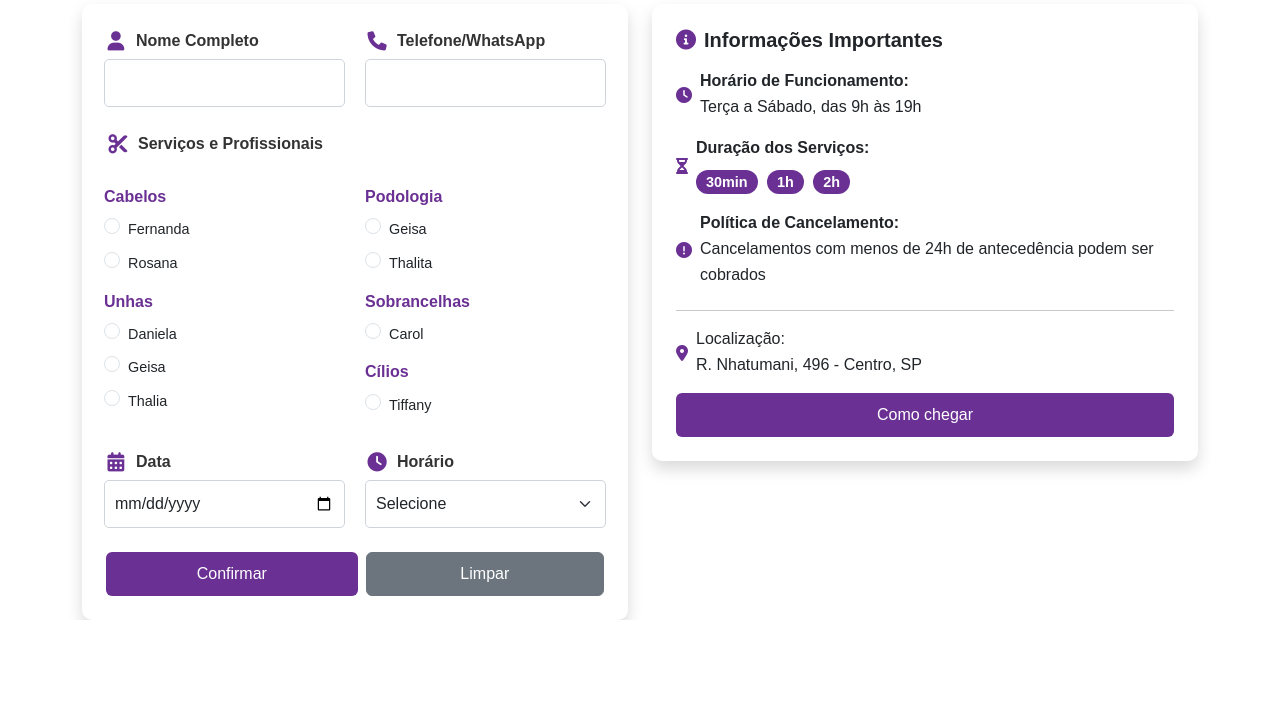
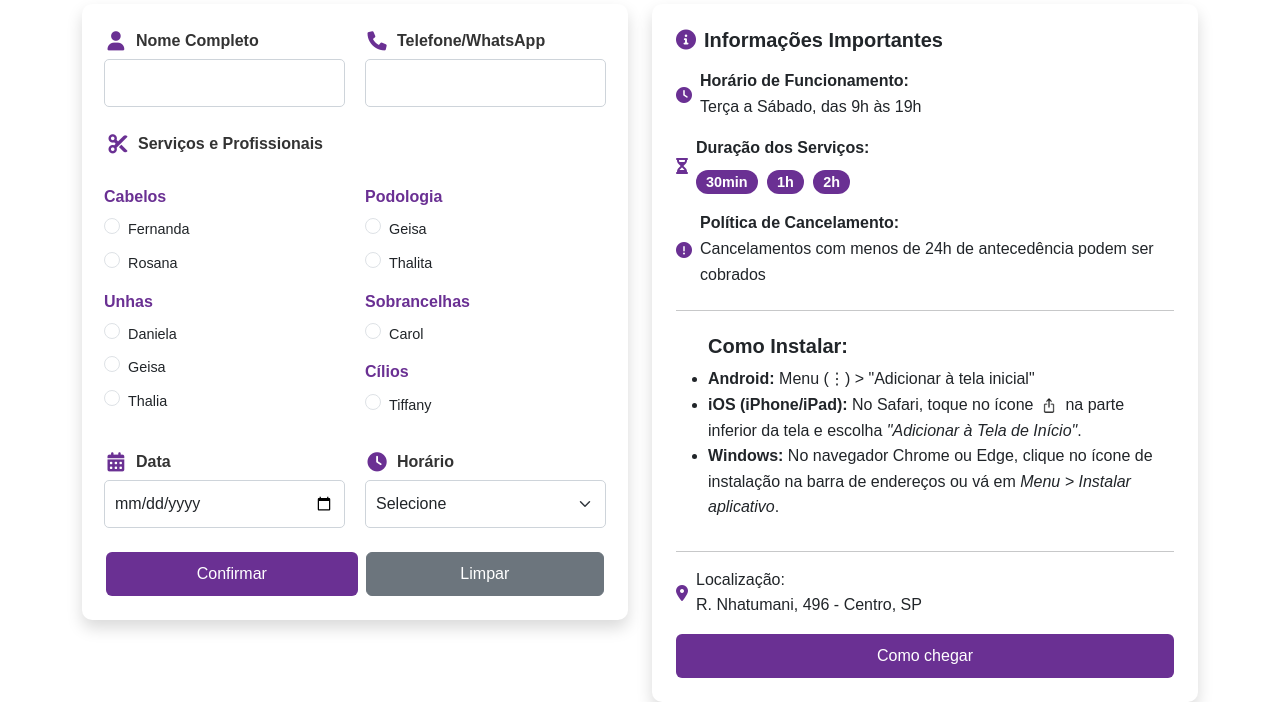
Before and after one commit to mryanalmeida/SalaoV2, a plain HTML site: page pages/agendamento.html in a window 1280 px wide. Shown: the part 196-898 px from the top of the page. Before the commit the page ends 816 px from the top, so only its background shows below. Drawn offline with Linux system fonts and the light colour scheme.

Commit message:
atualizaçao agendamento

```diff
--- a/pages/agendamento.html
+++ b/pages/agendamento.html
@@ -80,18 +80,21 @@
                                 <!-- Cabelos -->
                                 <h6>Cabelos</h6>
                                 <div class="form-check">
-                                <input class="form-check-input" type="radio" id="fernanda" value="Fernanda" name="cabelos">
+                                    <input class="form-check-input" type="radio" id="fernanda" value="Fernanda"
+                                        name="cabelos">
                                     <label class="form-check-label" for="fernanda">Fernanda</label>
                                 </div>
                                 <div class="form-check">
-                                <input class="form-check-input" type="radio" id="rosana" value="Rosana" name="cabelos">
+                                    <input class="form-check-input" type="radio" id="rosana" value="Rosana"
+                                        name="cabelos">
                                     <label class="form-check-label" for="rosana">Rosana</label>
                                 </div>
 
                                 <!-- Unhas -->
                                 <h6 class="mt-3">Unhas</h6>
                                 <div class="form-check">
-                                <input class="form-check-input" type="radio" id="daniela" value="Daniela" name="unhas">
+                                    <input class="form-check-input" type="radio" id="daniela" value="Daniela"
+                                        name="unhas">
                                     <label class="form-check-label" for="daniela">Daniela</label>
                                 </div>
                                 <div class="form-check">
@@ -99,7 +102,8 @@
                                     <label class="form-check-label" for="geisa">Geisa</label>
                                 </div>
                                 <div class="form-check">
-                                <input class="form-check-input" type="radio" id="thalia" value="Thalia" name="unhas">
+                                    <input class="form-check-input" type="radio" id="thalia" value="Thalia"
+                                        name="unhas">
                                     <label class="form-check-label" for="thalia">Thalia</label>
                                 </div>
                             </div>
@@ -109,25 +113,29 @@
                                 <!-- Podologia -->
                                 <h6>Podologia</h6>
                                 <div class="form-check">
-                                <input class="form-check-input" type="radio" id="geisa-podologia" value="Geisa" name="podologia">
+                                    <input class="form-check-input" type="radio" id="geisa-podologia" value="Geisa"
+                                        name="podologia">
                                     <label class="form-check-label" for="geisa-podologia">Geisa</label>
                                 </div>
                                 <div class="form-check">
-                                <input class="form-check-input" type="radio" id="thalita" value="Thalita" name="podologia">
+                                    <input class="form-check-input" type="radio" id="thalita" value="Thalita"
+                                        name="podologia">
                                     <label class="form-check-label" for="thalita">Thalita</label>
                                 </div>
 
                                 <!-- Sobrancelhas -->
                                 <h6 class="mt-3">Sobrancelhas</h6>
                                 <div class="form-check">
-                                <input class="form-check-input" type="radio" id="carol" value="Carol" name="sobrancelhas">
+                                    <input class="form-check-input" type="radio" id="carol" value="Carol"
+                                        name="sobrancelhas">
                                     <label class="form-check-label" for="carol">Carol</label>
                                 </div>
 
                                 <!-- Cílios -->
                                 <h6 class="mt-3">Cílios</h6>
                                 <div class="form-check">
-                                <input class="form-check-input" type="radio" id="tiffany" value="Tiffany" name="cilios">
+                                    <input class="form-check-input" type="radio" id="tiffany" value="Tiffany"
+                                        name="cilios">
                                     <label class="form-check-label" for="tiffany">Tiffany</label>
                                 </div>
                             </div>
@@ -194,6 +202,20 @@
                         </li>
                     </ul>
                     <hr>
+
+                    <ul class="mt-2">
+                        <h5><strong>Como Instalar: </strong></h5>
+                        <li><strong>Android:</strong> Menu (⋮) > "Adicionar à tela inicial"</li>
+                        <li><strong>iOS (iPhone/iPad):</strong> No Safari, toque no ícone<img
+                                src="../assets/img/compartilhar_ios.png" alt="Ícone compartilhar iOS"
+                                style="height: 1.5em; vertical-align: middle; margin: 0 0.25em;">na parte
+                            inferior da tela e escolha <em>"Adicionar à Tela de Início"</em>.
+                        </li>
+                        <li><strong>Windows:</strong> No navegador Chrome ou Edge, clique no ícone de
+                            instalação na barra de endereços ou vá em <em>Menu > Instalar aplicativo</em>.
+                        </li>
+                    </ul>
+                    <hr>
                     <p class="d-flex align-items-center">
                         <i class="fas fa-map-marker-alt me-2 text-purple"></i> Localização:<br>R. Nhatumani, 496 -
                         Centro, SP
```
Lines whose indentation alone changed are shown as unchanged.
